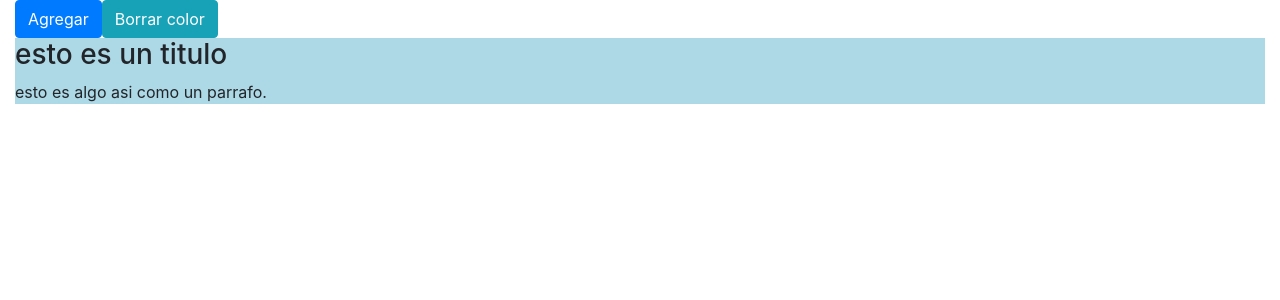
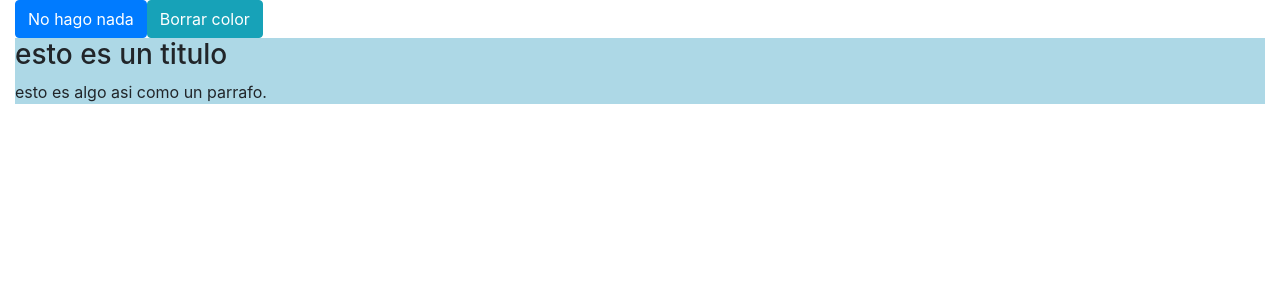
Before and after one commit to cristian16b/Angular-practica-componentes, an Angular app: page / in a window 1280 px wide. Shown: the top 300 px of the page. Built offline with nearby package versions, Linux system fonts and the light colour scheme.

Commit message:
Agregado gestion evento mouseover, eliminar y agregar atributos

```diff
--- a/src/app/render/render.component.html
+++ b/src/app/render/render.component.html
@@ -1,5 +1,8 @@
-<button id="botonagregar" type="button"   class="btn btn-primary">Agregar</button>
-<button type="button"  (click)="retornarColor()" class="btn btn-info">Borrar color</button>
+<button #botonNoHaceNada
+        type="button"
+        (mouseover)="molestoAlert()"
+        class="btn btn-primary">No hago nada</button>
+<button type="button" (click)="retornarColor()" class="btn btn-info">Borrar color</button>
 <div (click)="cambiarColor(miparrafo)" #miparrafo class="colorTextoOriginal">
     <h3>esto es un titulo</h3>
     <p>esto es algo asi como un parrafo.</p>
--- a/src/app/render/render.component.ts
+++ b/src/app/render/render.component.ts
@@ -8,6 +8,7 @@ import { Component, OnInit , Renderer2 , ViewChild , ElementRef } from '@angular
 export class RenderComponent implements OnInit {
   //
   @ViewChild('miparrafo',{static: false}) parrafo: ElementRef;
+  @ViewChild('botonNoHaceNada',{static: false}) botonNoHaceNada: ElementRef;
   constructor(private renderer: Renderer2) { }
 
   ngOnInit() {
@@ -16,6 +17,9 @@ export class RenderComponent implements OnInit {
   // al clickear sobre el parrafo, se le cambia el color
   cambiarColor(elemento:HTMLElement) {
     this.renderer.addClass(elemento, 'colorTextoModificado');
+    // vamos a bloquear el boton <no hago nada>
+    // todo solo funciona la primera vez
+    this.renderer.setAttribute(this.botonNoHaceNada.nativeElement, "disabled", "true");
   }
 
   // al clickear sobre el boton, se retorna al color original del parrafo
@@ -23,5 +27,13 @@ export class RenderComponent implements OnInit {
     // console.log('evento');
     this.renderer.removeClass(this.parrafo.nativeElement,'colorTextoModificado');
     this.renderer.addClass(this.parrafo.nativeElement,'colorTextoOriginal');
+    // remuevo el disabled y agrego el enabled
+    this.renderer.removeAttribute(this.botonNoHaceNada.nativeElement,'disabled');
+    this.renderer.setAttribute(this.botonNoHaceNada.nativeElement, "enabled", "true");
+    console.log('fin');
+  }
+
+  molestoAlert() {
+    alert('soy un molesto alert y este boton no hace nada');
   }
 }
```
